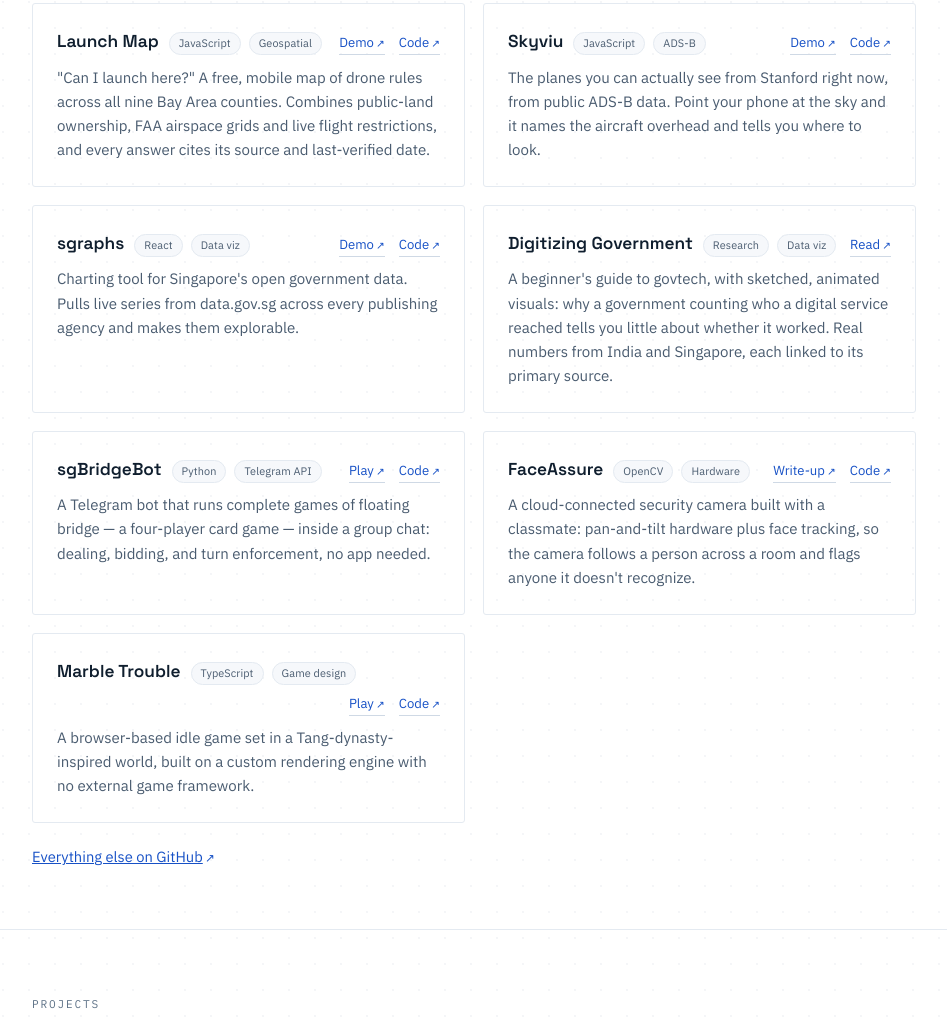
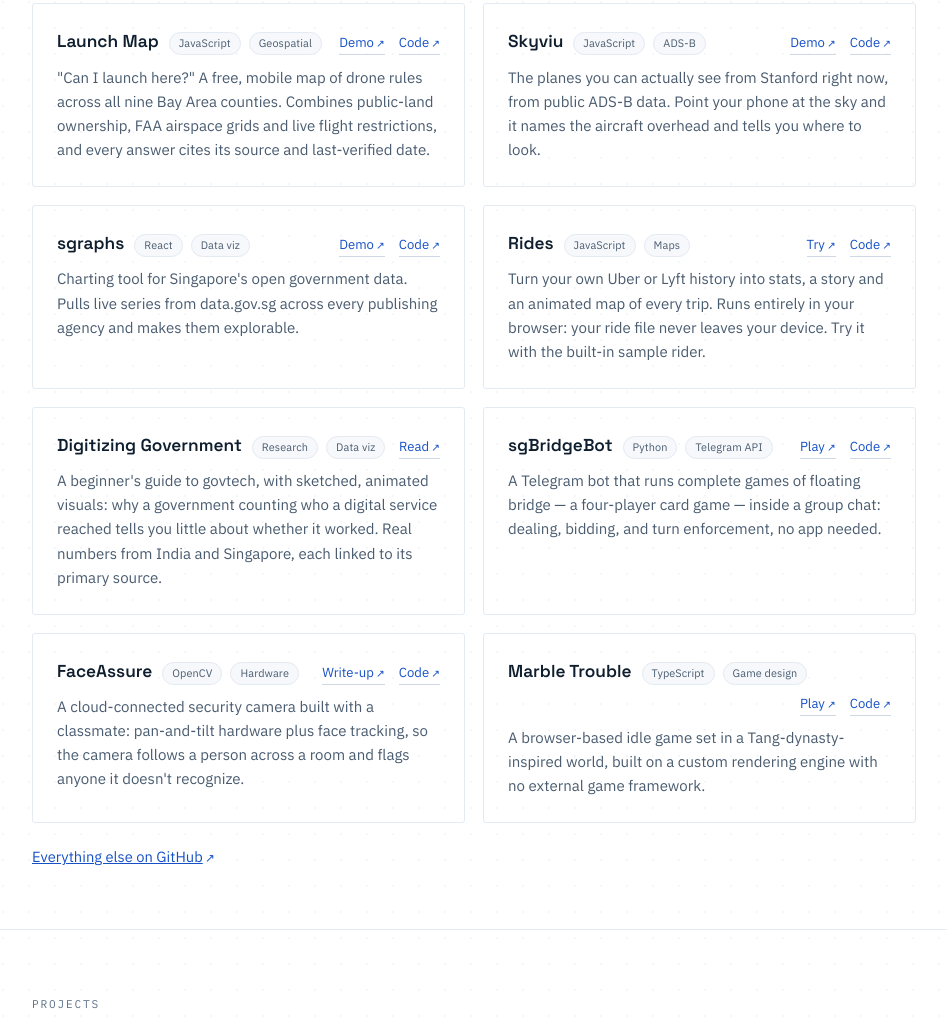
Before and after one commit to zuzivian/natwong-dev, a plain HTML site: page index.html in a window 1280 px wide. Shown: the part 843-1873 px from the top of the page, without its empty margins (166-1113 px from the left). Drawn offline with Linux system fonts and the light colour scheme; a script that the page names is missing.

Commit message:
Add Rides card (rides.natwong.dev) (#59)
Claude-Session: https://claude.ai/code/session_012gfCXbRLfD1xVNbA81FfPj

Co-authored-by: Claude <noreply@anthropic.com>

```diff
--- a/index.html
+++ b/index.html
@@ -705,6 +705,19 @@
 
       <article class="card">
         <div class="card-head">
+          <h3 id="w-rides">Rides</h3>
+          <span class="pill">JavaScript</span>
+          <span class="pill">Maps</span>
+          <span class="links">
+            <a href="https://rides.natwong.dev" target="_blank" rel="noopener" aria-describedby="w-rides">Try<span class="sr-only"> (opens in a new tab)</span></a>
+            <a href="https://github.com/zuzivian/rides" target="_blank" rel="noopener" aria-describedby="w-rides">Code<span class="sr-only"> (opens in a new tab)</span></a>
+          </span>
+        </div>
+        <p>Turn your own Uber or Lyft history into stats, a story and an animated map of every trip. Runs entirely in your browser: your ride file never leaves your device. Try it with the built-in sample rider.</p>
+      </article>
+
+      <article class="card">
+        <div class="card-head">
           <h3 id="w-digigov">Digitizing Government</h3>
           <span class="pill">Research</span>
           <span class="pill">Data viz</span>
```
